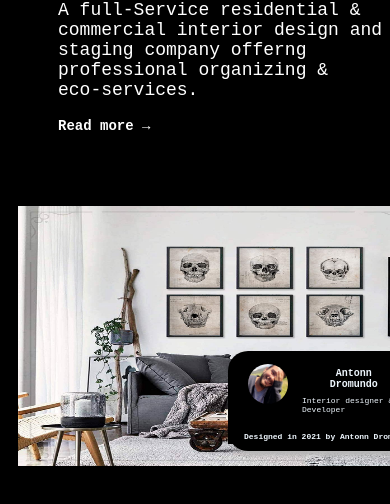
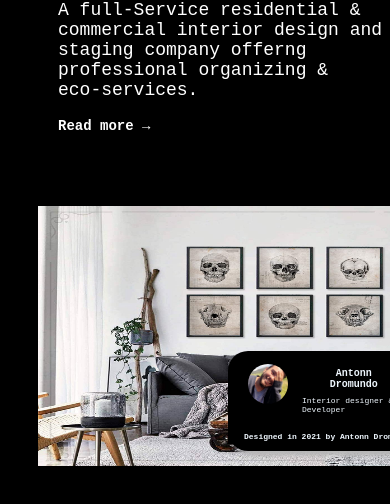
Before and after one commit to Andtooan/Interior-Consultant, a plain HTML site: page index.html in a window 390 px wide. Shown: the part 112-616 px from the top of the page. Drawn offline with Linux system fonts and the light colour scheme.

Commit message:
Update movile.css

```diff
--- a/styles/movile.css
+++ b/styles/movile.css
@@ -96,7 +96,8 @@
         width: 100% ;
         height: 100%;
         margin-top: 10px;
-        margin-right: 10px;
+        margin-right: 20px;
+        margin-left: 20px;
         grid-column-start: 1 ;
         grid-column-end:5;
         grid-row-start:1;
```
